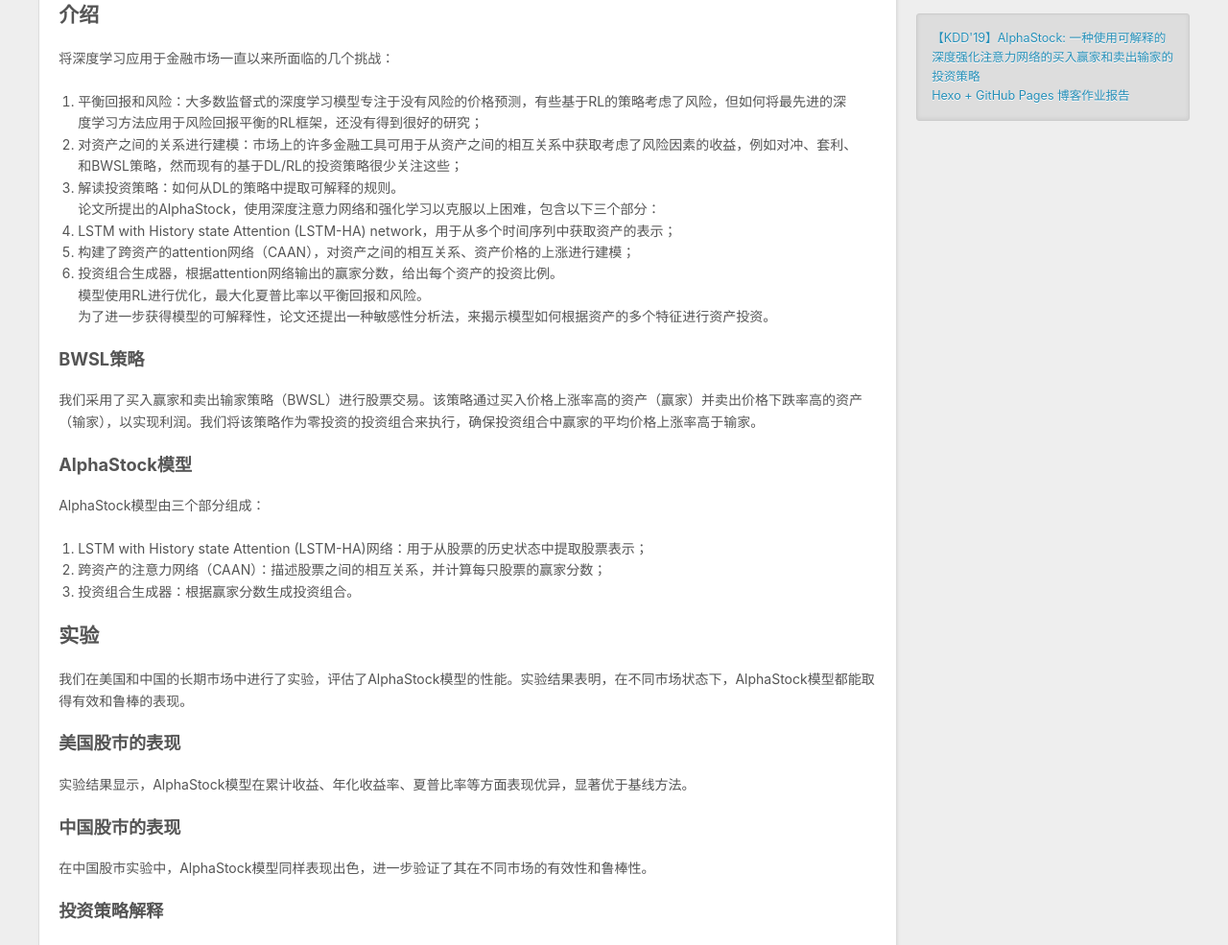
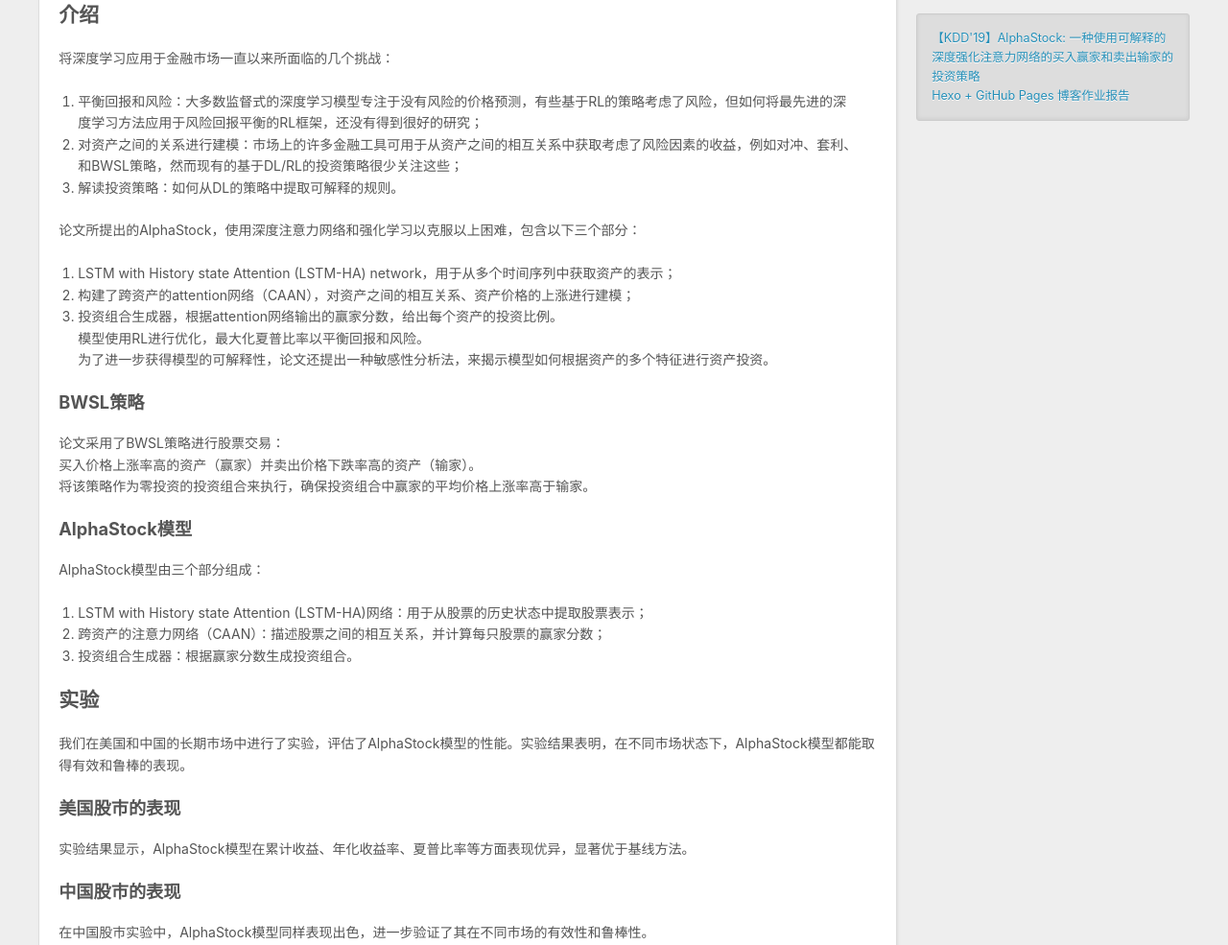
Before and after one commit to ChloeWenyiZhang/ChloeWenyiZhang.github.io, a plain HTML site: page 2024/04/20/【KDD-19】AlphaStock-一种使用可解释的深度强化注意力网络的买入赢家和卖出输家的投资策略/index.html in a window 1280 px wide. Shown: the part 776-1761 px from the top of the page at 96% size. Drawn offline with Linux system fonts and the light colour scheme.

Commit message:
Site updated: 2024-04-20 14:50:05

```diff
--- a/2024/04/20/【KDD-19】AlphaStock-一种使用可解释的深度强化注意力网络的买入赢家和卖出输家的投资策略/index.html
+++ b/2024/04/20/【KDD-19】AlphaStock-一种使用可解释的深度强化注意力网络的买入赢家和卖出输家的投资策略/index.html
@@ -14,7 +14,7 @@
 <meta property="og:description" content="论文标题：AlphaStock: A Buying-Winners-and-Selling-Losers Investment Strategy using Interpretable Deep Reinforcement Attention Networks摘要这篇论文所提出的AlphaStock，是一种基于强化学习的投资策略，利用可解释的深度注意力网络进行增强。主要贡献如下：  结合深度注意力">
 <meta property="og:locale" content="en_US">
 <meta property="article:published_time" content="2024-04-20T06:40:00.000Z">
-<meta property="article:modified_time" content="2024-04-20T06:42:35.552Z">
+<meta property="article:modified_time" content="2024-04-20T06:49:56.593Z">
 <meta property="article:author" content="John Doe">
 <meta property="article:tag" content="论文阅读">
 <meta name="twitter:card" content="summary">
@@ -104,12 +104,15 @@
 <ol>
 <li>平衡回报和风险：大多数监督式的深度学习模型专注于没有风险的价格预测，有些基于RL的策略考虑了风险，但如何将最先进的深度学习方法应用于风险回报平衡的RL框架，还没有得到很好的研究；</li>
 <li>对资产之间的关系进行建模：市场上的许多金融工具可用于从资产之间的相互关系中获取考虑了风险因素的收益，例如对冲、套利、和BWSL策略，然而现有的基于DL&#x2F;RL的投资策略很少关注这些；</li>
-<li>解读投资策略：如何从DL的策略中提取可解释的规则。<br>论文所提出的AlphaStock，使用深度注意力网络和强化学习以克服以上困难，包含以下三个部分：</li>
+<li>解读投资策略：如何从DL的策略中提取可解释的规则。</li>
+</ol>
+<p>论文所提出的AlphaStock，使用深度注意力网络和强化学习以克服以上困难，包含以下三个部分：</p>
+<ol>
 <li>LSTM with History state Attention (LSTM-HA) network，用于从多个时间序列中获取资产的表示；</li>
 <li>构建了跨资产的attention网络（CAAN），对资产之间的相互关系、资产价格的上涨进行建模；</li>
 <li>投资组合生成器，根据attention网络输出的赢家分数，给出每个资产的投资比例。<br>模型使用RL进行优化，最大化夏普比率以平衡回报和风险。<br>为了进一步获得模型的可解释性，论文还提出一种敏感性分析法，来揭示模型如何根据资产的多个特征进行资产投资。</li>
 </ol>
-<h3 id="BWSL策略"><a href="#BWSL策略" class="headerlink" title="BWSL策略"></a>BWSL策略</h3><p>我们采用了买入赢家和卖出输家策略（BWSL）进行股票交易。该策略通过买入价格上涨率高的资产（赢家）并卖出价格下跌率高的资产（输家），以实现利润。我们将该策略作为零投资的投资组合来执行，确保投资组合中赢家的平均价格上涨率高于输家。</p>
+<h3 id="BWSL策略"><a href="#BWSL策略" class="headerlink" title="BWSL策略"></a>BWSL策略</h3><p>论文采用了BWSL策略进行股票交易：<br>买入价格上涨率高的资产（赢家）并卖出价格下跌率高的资产（输家）。<br>将该策略作为零投资的投资组合来执行，确保投资组合中赢家的平均价格上涨率高于输家。</p>
 <h3 id="AlphaStock模型"><a href="#AlphaStock模型" class="headerlink" title="AlphaStock模型"></a>AlphaStock模型</h3><p>AlphaStock模型由三个部分组成：</p>
 <ol>
 <li>LSTM with History state Attention (LSTM-HA)网络：用于从股票的历史状态中提取股票表示；</li>
```
Also changed, not shown: index.html (+5 -2 lines).
